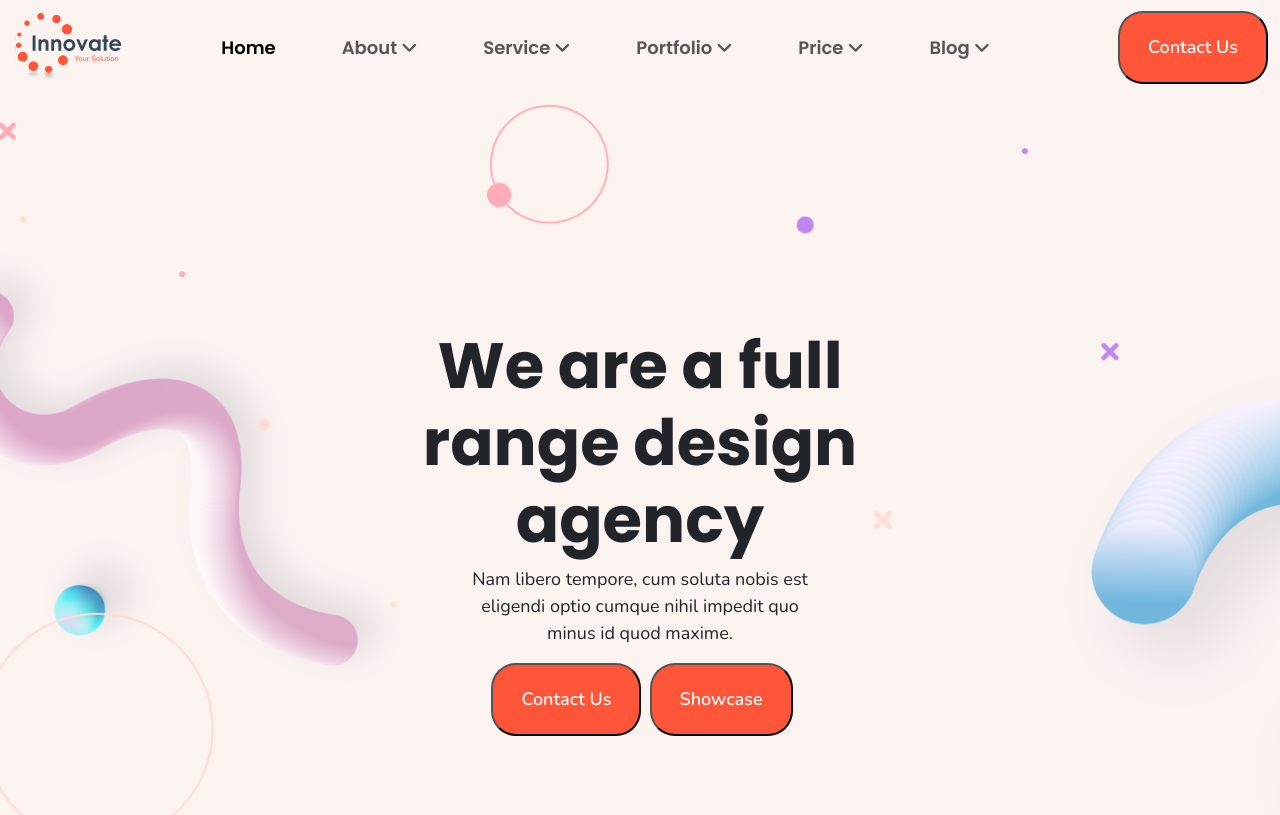
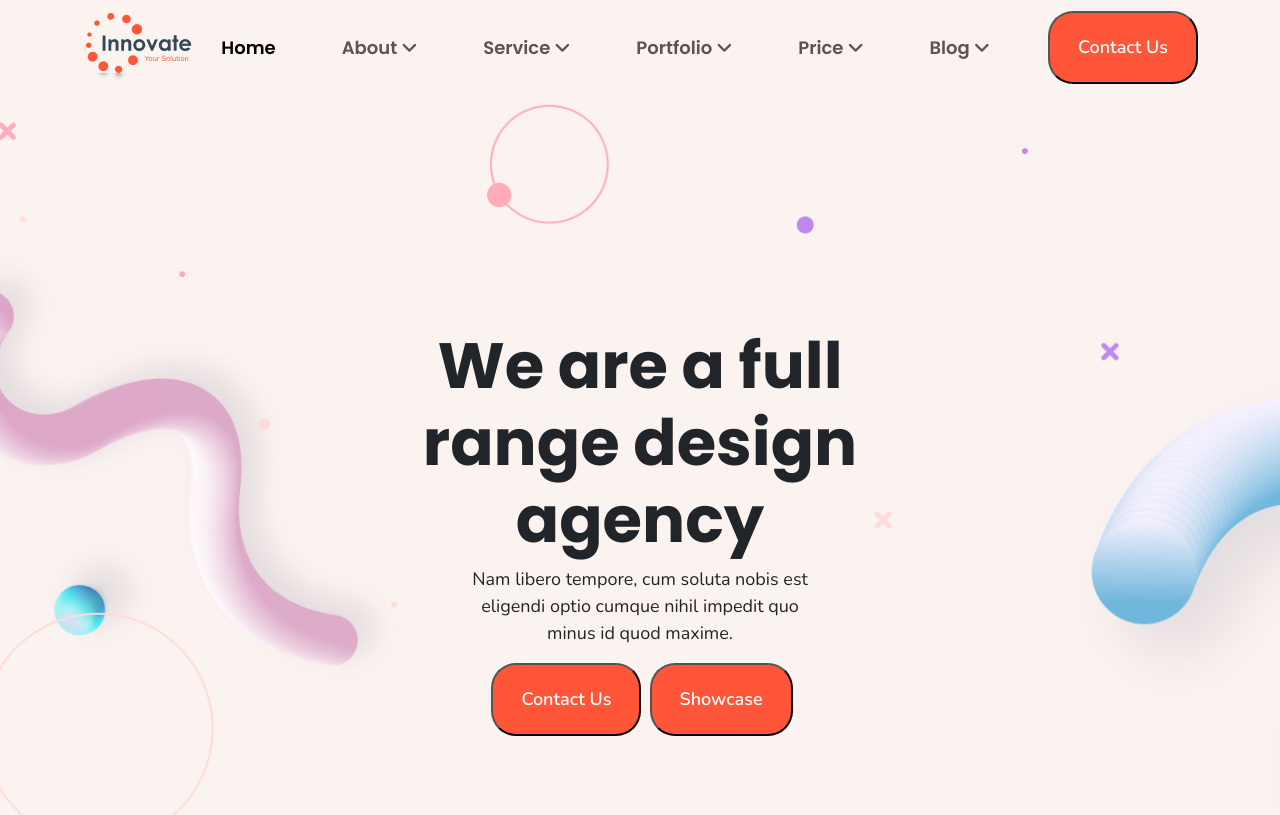
Before and after one commit to mdnahianrafi/innovates, a plain HTML site: page index.html in a window 1280 px wide. Shown: the top 815 px of the page. Drawn offline with nearby package versions, Linux system fonts and the light colour scheme; a script that the page names is missing.

Commit message:
Updated website files

```diff
--- a/index.html
+++ b/index.html
@@ -34,14 +34,11 @@
     <section id="header_part_one">
       <!-- NavBar Part -->
       <nav class="navbar navbar-expand-lg bg-transparent sticky">
-        <div class="container-fluid">
+        <div class="container">
           <a class="navbar-brand" href="#">
             <img src="images/Logo1.png" alt="Logo.png">
           </a>
-          <button class="navbar-toggler" type="button" data-bs-toggle="collapse"
-            data-bs-target="#navbarSupportedContent"
-            aria-controls="navbarSupportedContent" aria-expanded="false"
-            aria-label="Toggle navigation">
+          <button class="navbar-toggler" type="button" data-bs-toggle="collapse" data-bs-target="#navbarSupportedContent" aria-controls="navbarSupportedContent" aria-expanded="false" aria-label="Toggle navigation">
             <span class="navbar-toggler-icon"></span>
           </button>
           <div class="collapse navbar-collapse" id="navbarSupportedContent">
```
